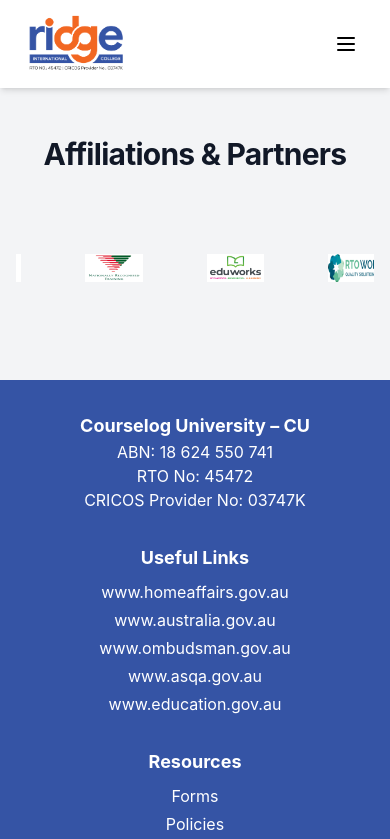
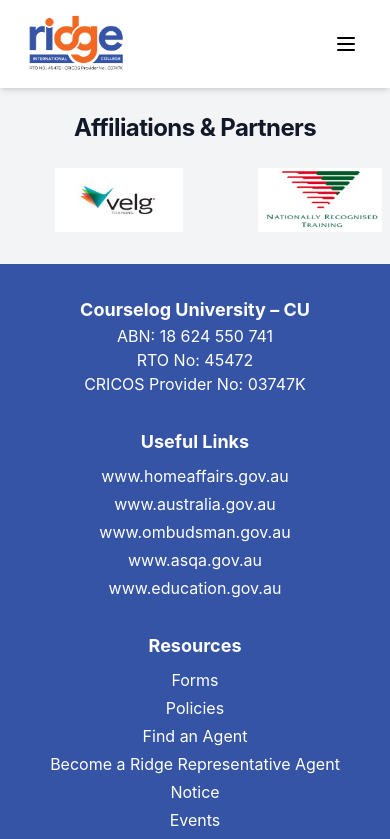
Before and after one commit to sani0010/ridge-website, a React (Create React App) app: page /affiliations in a window 390 px wide. Shown: the top 839 px of the page. Built offline with nearby package versions, Linux system fonts and the light colour scheme.

Commit message:
affilations

```diff
--- a/src/pages/AffiliationsPartners.js
+++ b/src/pages/AffiliationsPartners.js
@@ -43,22 +43,22 @@
   }, []);
 
   return (
-    <div className="bg-gray-100 py-12">
-      <div className="max-w-7xl mx-auto px-4 sm:px-6 lg:px-8">
-        <h2 className="text-3xl font-bold tracking-tight text-center text-gray-900 sm:text-4xl">
+    <div className="bg-gray-100 py-6 sm:py-8 md:py-12">
+      <div className="max-w-7xl mx-auto px-2 sm:px-4 md:px-6 lg:px-8">
+        <h2 className="text-2xl sm:text-3xl md:text-4xl font-bold tracking-tight text-center text-gray-900">
           Affiliations & Partners
         </h2>
         <div
-          className="mt-8 overflow-hidden flex space-x-8"
+          className="mt-4 sm:mt-6 md:mt-8 overflow-hidden flex space-x-4 sm:space-x-6 md:space-x-8"
           ref={scrollRef}
           style={{ display: 'flex', whiteSpace: 'nowrap' }}
         >
           {affiliations.map((affiliation) => (
-            <div key={affiliation.id} className="flex-shrink-0 w-1/4 p-4">
+            <div key={affiliation.id} className="flex-shrink-0 w-1/2 sm:w-1/3 md:w-1/4 p-2 sm:p-3 md:p-4">
               <img
                 src={affiliation.image}
                 alt={affiliation.name}
-                className="mx-auto h-24 object-contain"
+                className="mx-auto h-16 sm:h-20 md:h-24 object-contain"
               />
             </div>
           ))}
```
